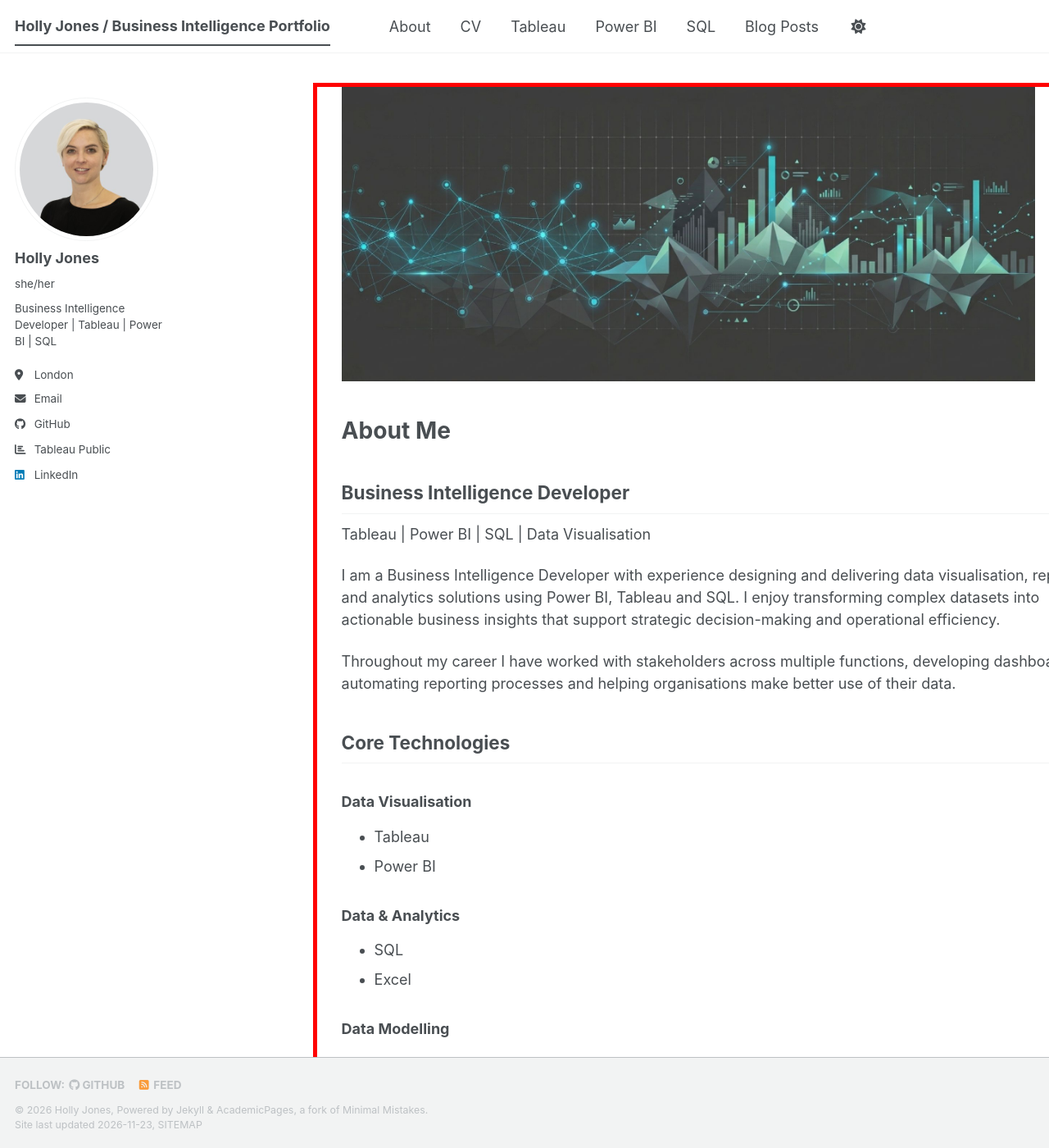
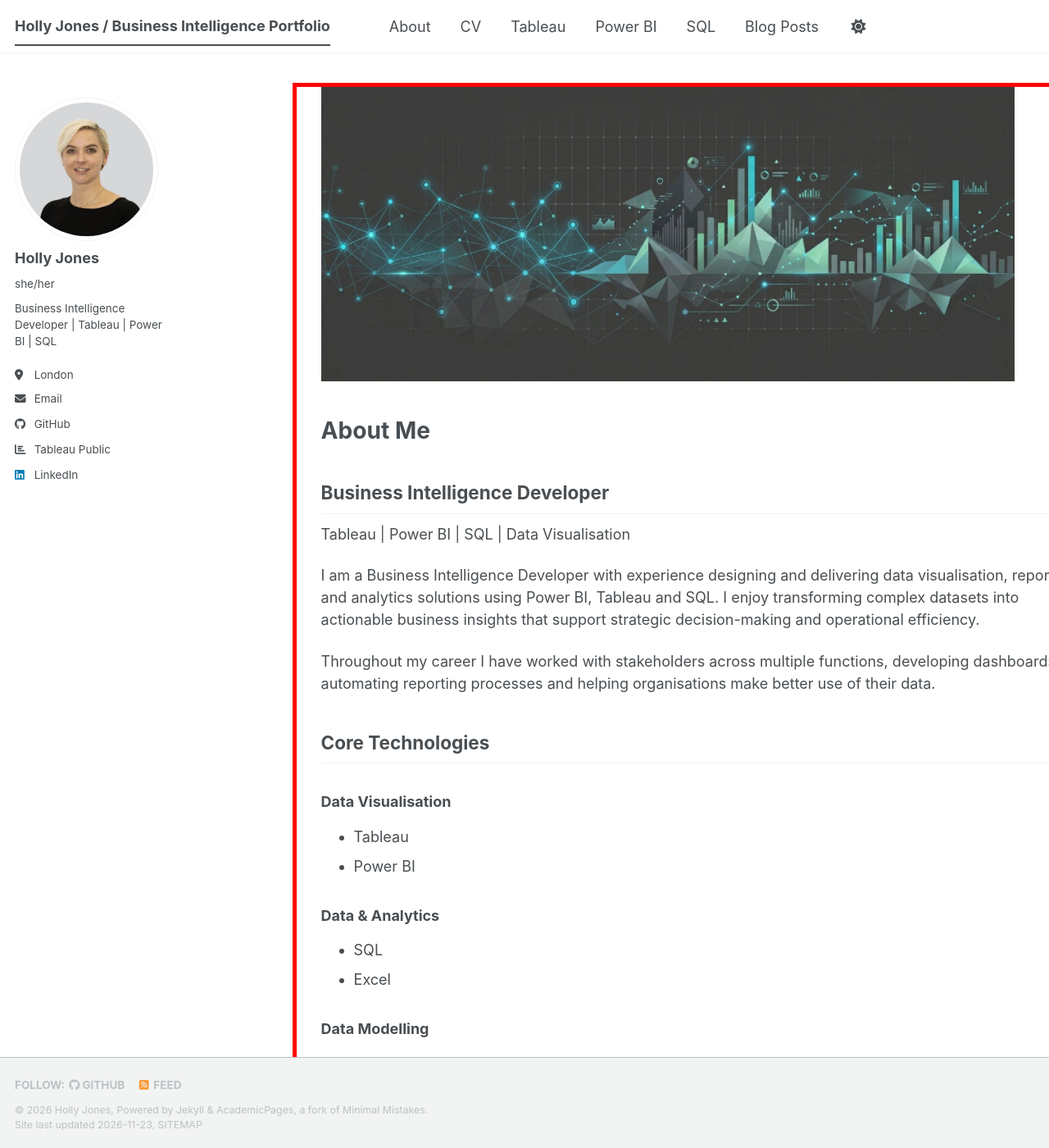
Before and after one commit to hjones87/hjones87.github.io, a Jekyll site: the page built from _pages/about.md, in a window 1280 px wide and 1400 px high. Shown: the whole window at 82% size. Built offline with Jekyll 4.4.1, drawn with Linux system fonts in a browser that asks for light colours; a script bundle is joined from its source files by our own code; a style sheet for code colours, icons or effects is not loaded.

Commit message:
Reduce left margin in page inner wrap

```diff
--- a/_sass/layout/_page.scss
+++ b/_sass/layout/_page.scss
@@ -26,7 +26,7 @@
   .page__inner-wrap {
     @include full();
 
-    margin-left: 100px !important;
+    margin-left: 75px !important;
 
     border: 5px solid red !important;
 
```
